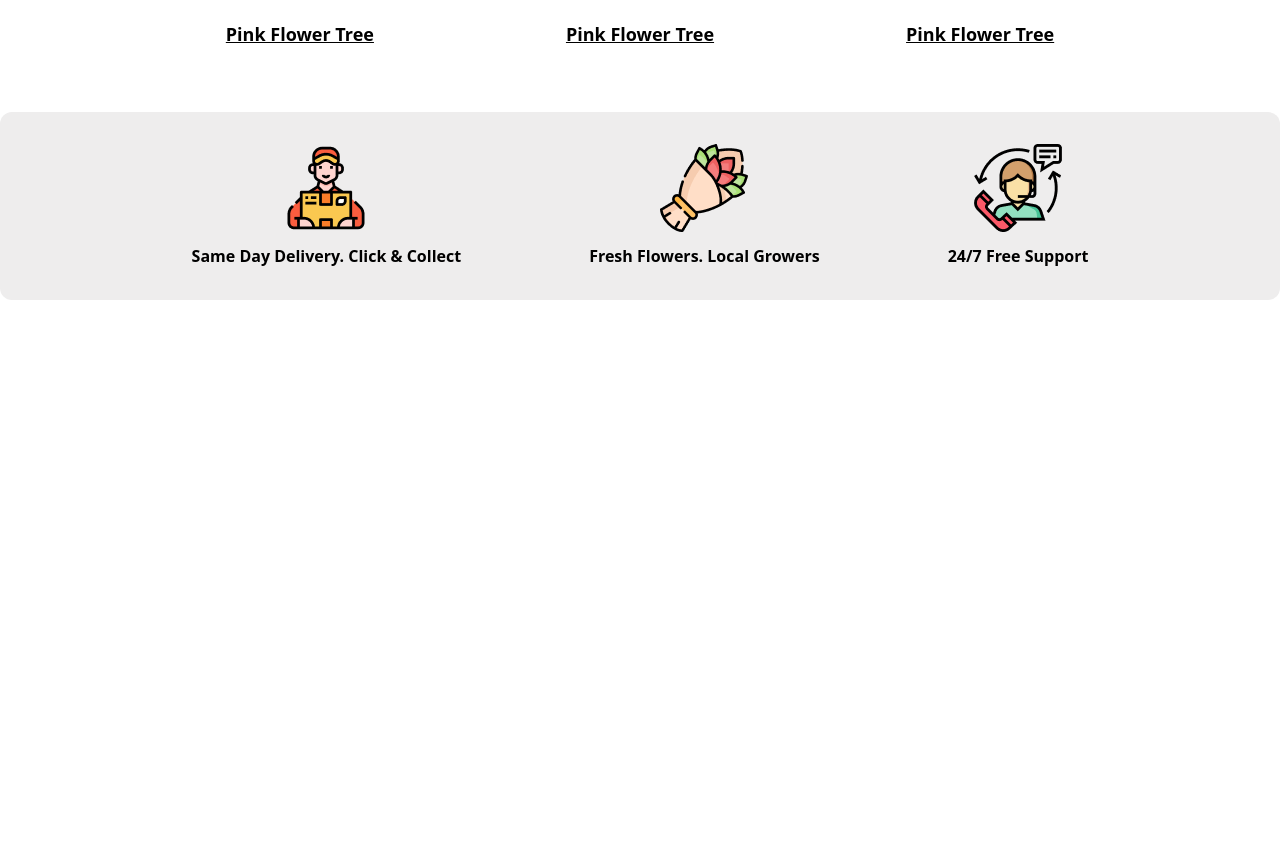
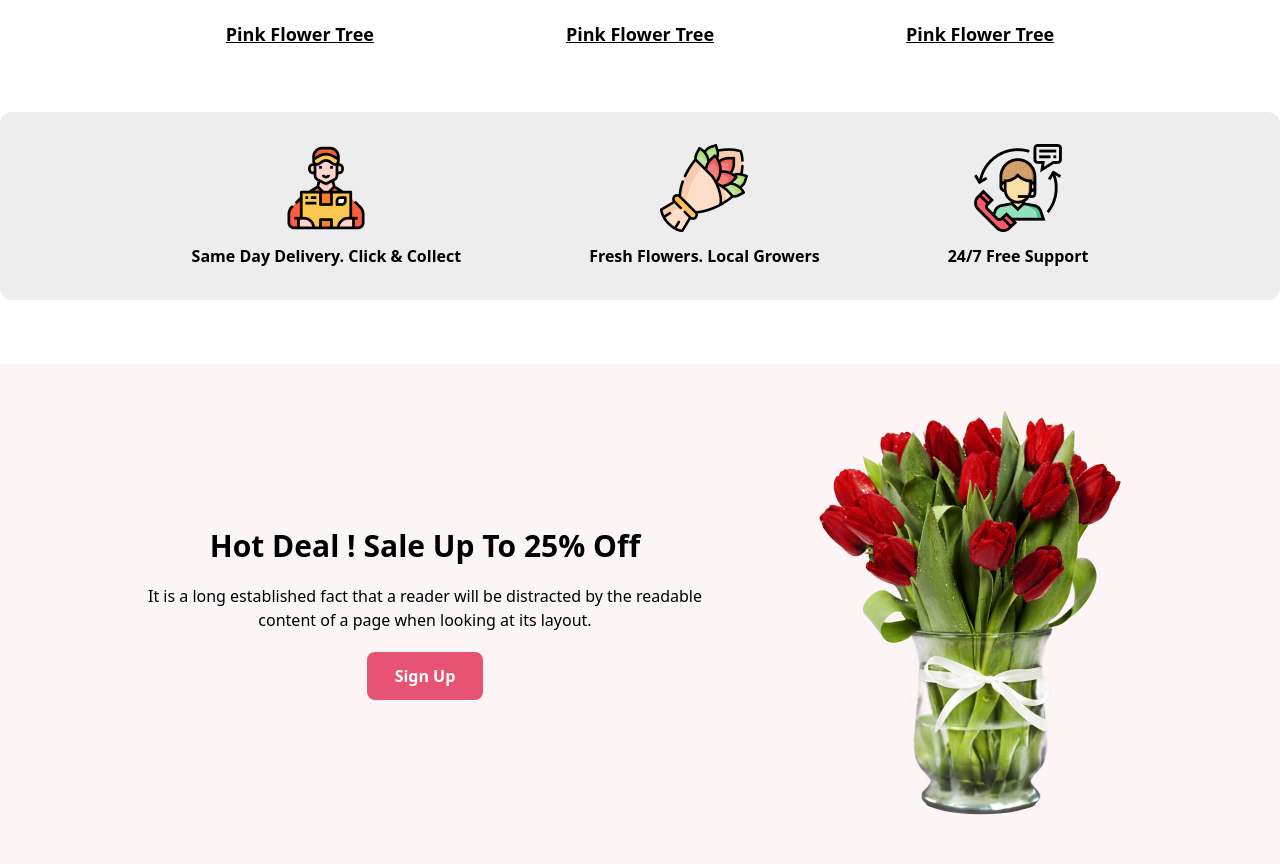
Before and after one commit to Nurealom405/flower-webpage, a plain HTML site: page index.html in a window 1280 px wide. Shown: the part 920-1784 px from the top of the page. Before the commit the page ends 1220 px from the top, so only its background shows below. Drawn offline with nearby package versions, Linux system fonts and the light colour scheme.

Commit message:
hot deal done

```diff
--- a/index.html
+++ b/index.html
@@ -31,7 +31,7 @@
             </p>
 
             <button
-              class="text-white bg-[#e65373] px-6 py-3 rounded-xl font-semibold"
+              class="text-white bg-[#e65373] px-6 py-3 rounded-lg font-semibold"
             >
               Shop Now
             </button>
@@ -98,6 +98,21 @@
         </div>
 
       </section>
+
+      <!-- Hot deal -->
+      <section class="bg-[#fdf5f5] mt-16">
+        <div class="flex justify-center items-center gap-28 p-10">
+            <div class="space-y-5 text-center">
+                <h1 class="text-3xl font-semibold">Hot Deal ! Sale Up To 25% Off</h1>
+                <p class="">It is a long established fact that a reader will be distracted by the readable <br> content of a page when looking at its layout.</p>
+                <button class="text-white bg-[#e65373] px-7 py-3 rounded-lg font-semibold"> Sign Up</button>
+            </div>
+            <div>
+                <img src="asset/pngwing 8.png" alt="">
+            </div>
+        </div>
+      </section>
+
     </main>
 
     <footer></footer>
```
